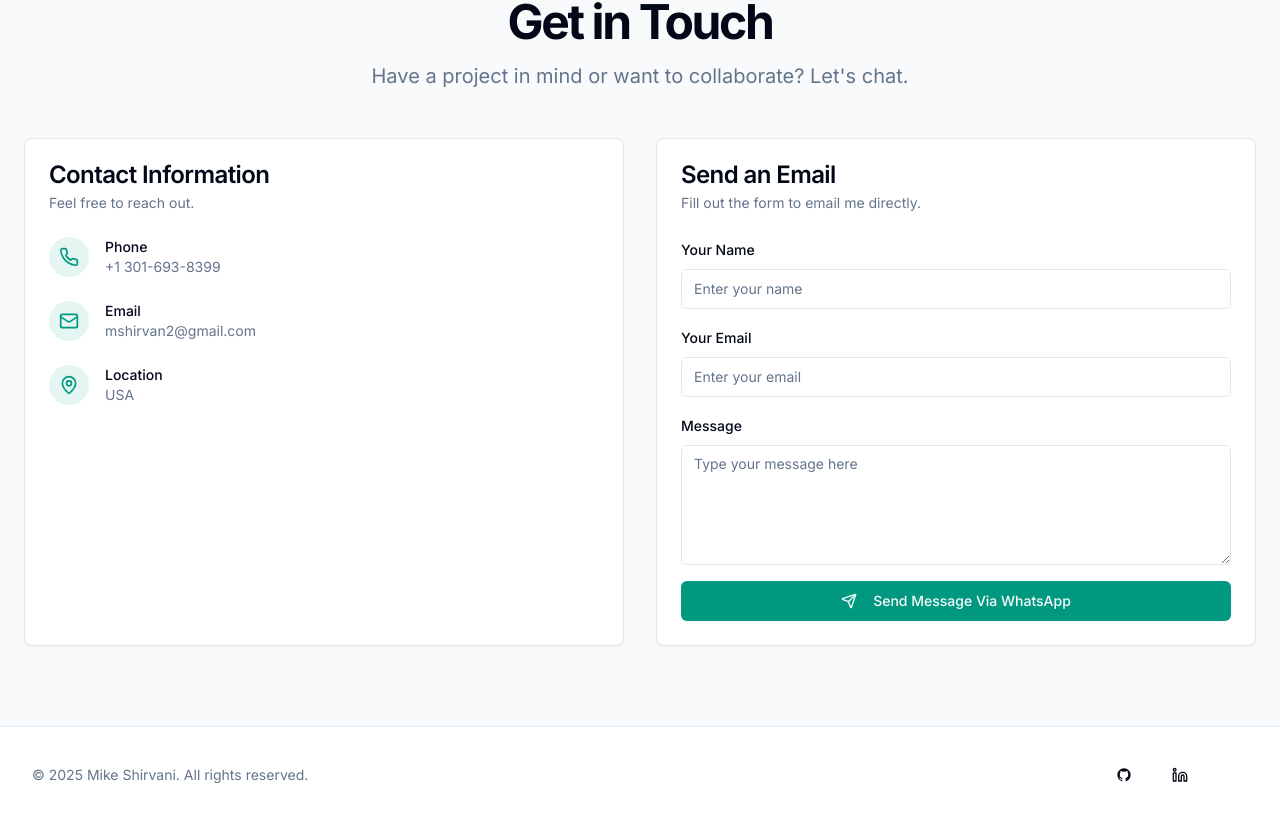
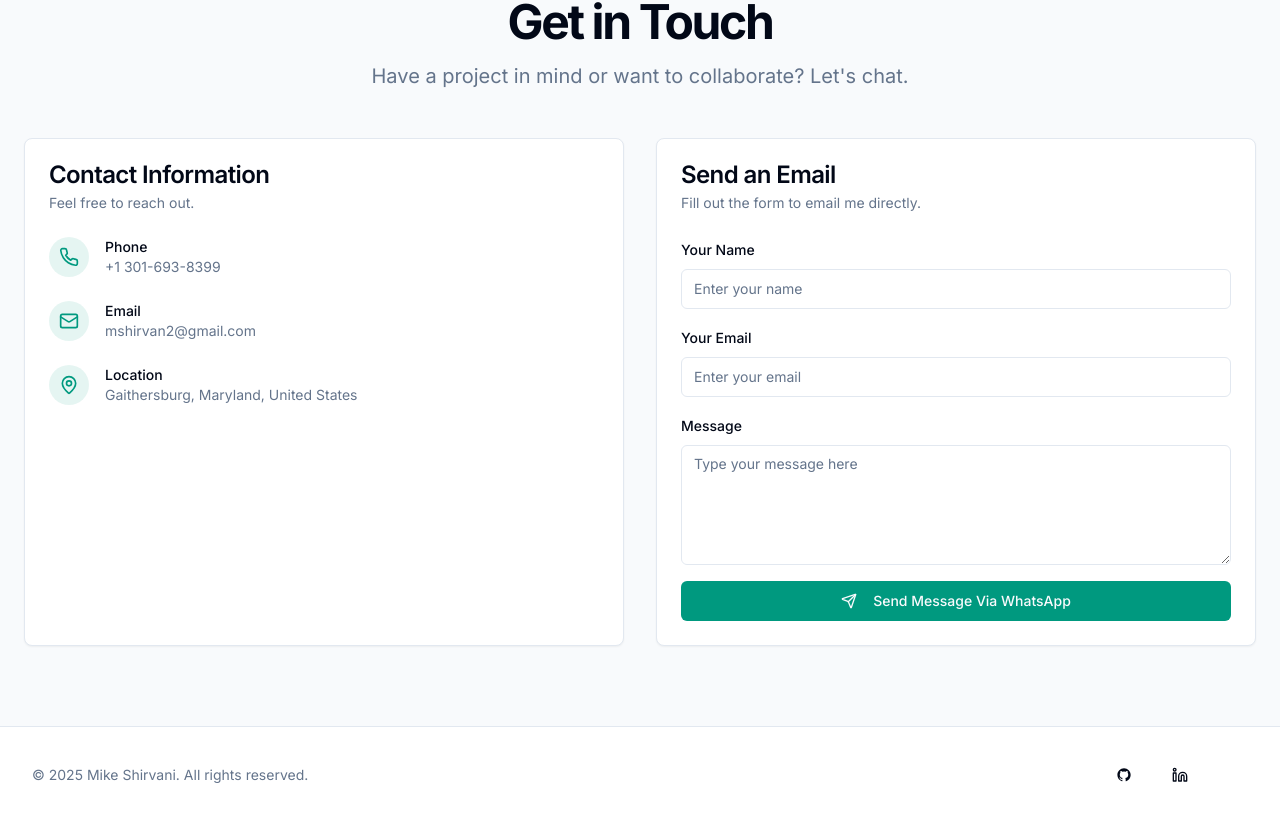
Before and after one commit to Huzaifa-io/Mike-Shirvani-Portfolio, a Next.js app: page / in a window 1280 px wide. Shown: the part 6360-7181 px from the top of the page. Built offline with nearby package versions, Linux system fonts and the light colour scheme.

Commit message:
Update location in contact section to reflect accurate address; modify OG image

```diff
--- a/components/contact-section.tsx
+++ b/components/contact-section.tsx
@@ -153,7 +153,7 @@
                   </div>
                   <div>
                     <p className="text-sm font-medium">Location</p>
-                    <p className="text-sm text-muted-foreground">USA</p>
+                    <p className="text-sm text-muted-foreground">Gaithersburg, Maryland, United States</p>
                   </div>
                 </motion.div>
               </CardContent>
```
Also changed, not shown: public/og-image.jpg.
